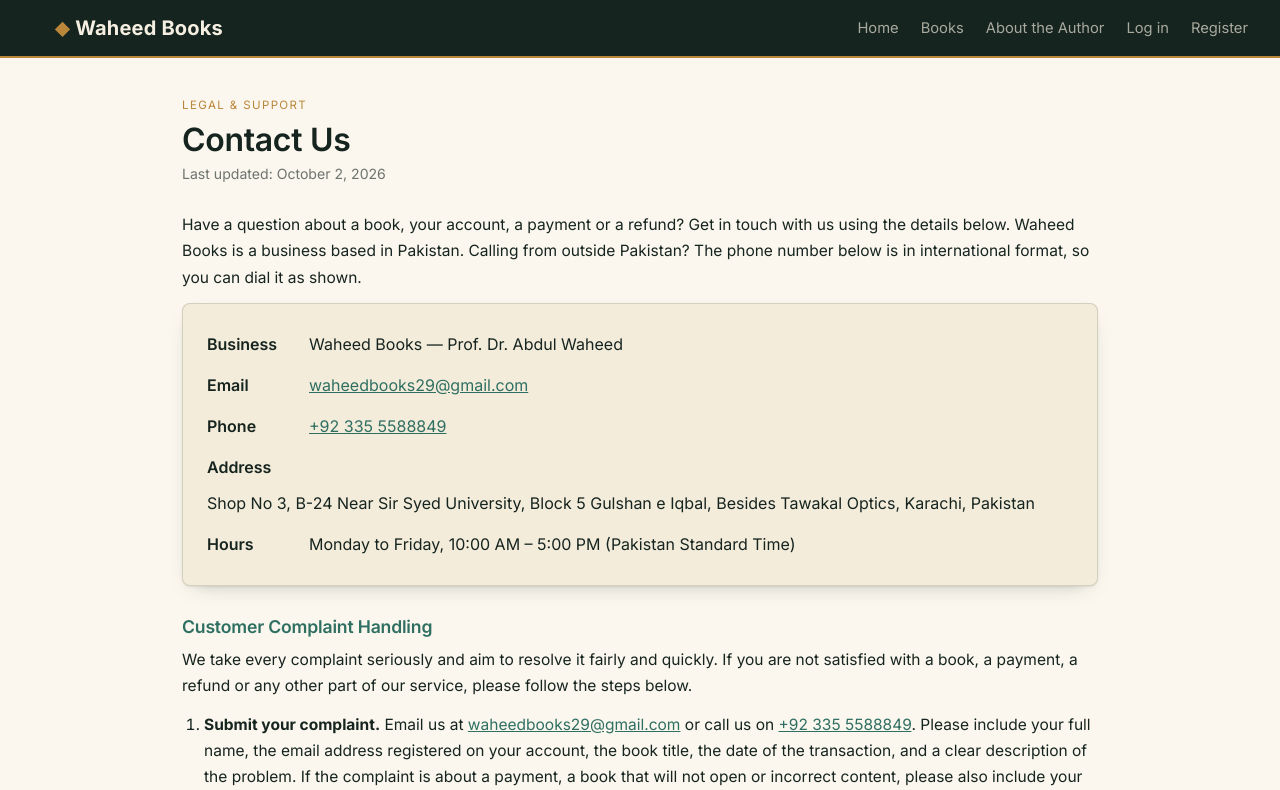
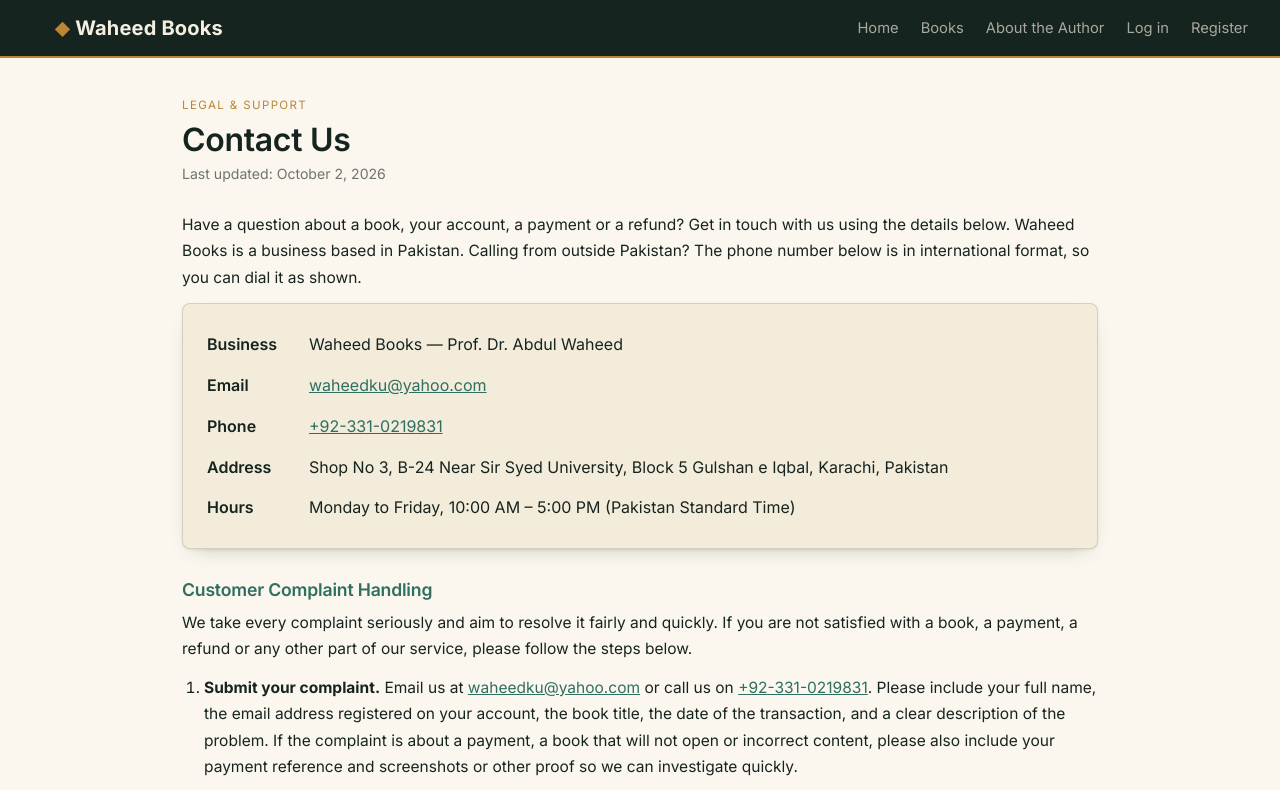
Before and after one commit to waheedbooks/waheed-ebook, a React (Vite) app in the folder frontend/: page /contact in a window 1280 px wide. Shown: the top 790 px of the page. Built offline with nearby package versions, Linux system fonts and the light colour scheme; no server answers.

Commit message:
Update siteConfig.js

```diff
--- a/frontend/src/siteConfig.js
+++ b/frontend/src/siteConfig.js
@@ -4,9 +4,9 @@ export const SITE = {
   legalName: "Nouman Waheed Photogrpahy (trading as Waheed Books)",
   location: "Karachi, Pakistan",
 
-  email: "waheedbooks29@gmail.com",
-  phone: "+92 335 5588849",
-  address: "Shop No 3, B-24 Near Sir Syed University, Block 5 Gulshan e Iqbal, Besides Tawakal Optics, Karachi, Pakistan",
+  email: "waheedku@yahoo.com",
+  phone: "+92-331-0219831",
+  address: "Shop No 3, B-24 Near Sir Syed University, Block 5 Gulshan e Iqbal, Karachi, Pakistan",
   supportHours: "Monday to Friday, 10:00 AM – 5:00 PM (Pakistan Standard Time)",
 
   refundTurnaround: "7 working days",
```
